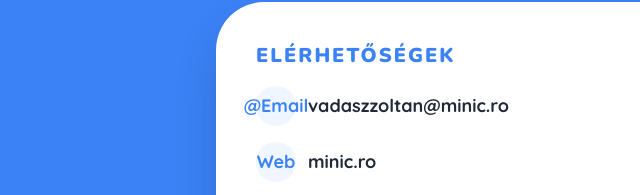
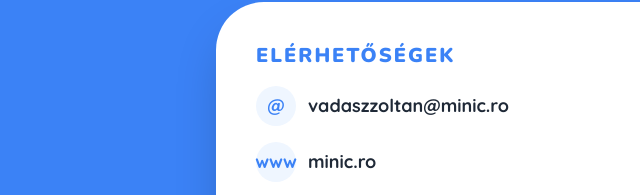
Before and after one commit to vadaszzoltan/bnifobemutato, a plain HTML site: page index.html in a window 1280 px wide. Shown: the part 9682-9877 px from the top of the page, 0-640 px from the left. Drawn offline with nearby package versions, Linux system fonts and the light colour scheme.

Commit message:
Update contact information in index.html

```diff
--- a/index.html
+++ b/index.html
@@ -611,8 +611,8 @@
                     <div>
                         <h3 class="text-xl font-black mb-4 text-blue-500 uppercase tracking-widest font-black">Elérhetőségek</h3>
                         <div class="space-y-4">
-                            <p class="flex items-center gap-3 text-lg"><span class="w-10 h-10 bg-blue-50 text-blue-500 rounded-full flex items-center justify-center font-black">@Email</span>vadaszzoltan@minic.ro</p>
-                            <p class="flex items-center gap-3 text-lg"><span class="w-10 h-10 bg-blue-50 text-blue-500 rounded-full flex items-center justify-center font-black">Web</span>minic.ro</p>
+                            <p class="flex items-center gap-3 text-lg"><span class="w-10 h-10 bg-blue-50 text-blue-500 rounded-full flex items-center justify-center font-black">@</span>vadaszzoltan@minic.ro</p>
+                            <p class="flex items-center gap-3 text-lg"><span class="w-10 h-10 bg-blue-50 text-blue-500 rounded-full flex items-center justify-center font-black">www</span>minic.ro</p>
                             <p class="flex items-center gap-3 text-lg"><span class="w-10 h-10 bg-blue-50 text-blue-500 rounded-full flex items-center justify-center font-black">Fb</span>minic.studio</p>
                             <p class="flex items-center gap-3 text-lg"><span class="w-10 h-10 bg-blue-50 text-blue-500 rounded-full flex items-center justify-center font-black">Cím</span>Székelydvarhely, Bethlenfalvi Út 198/b</p>
                         </div>
```
